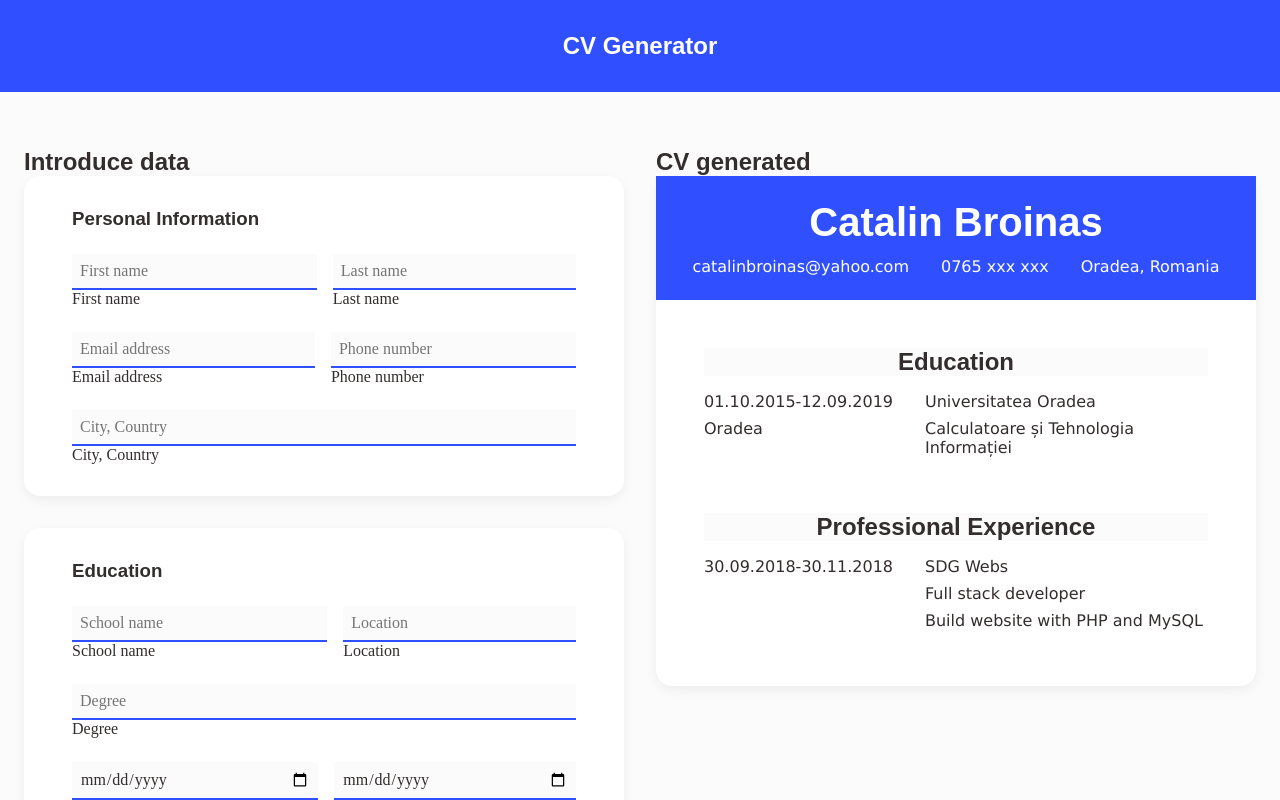
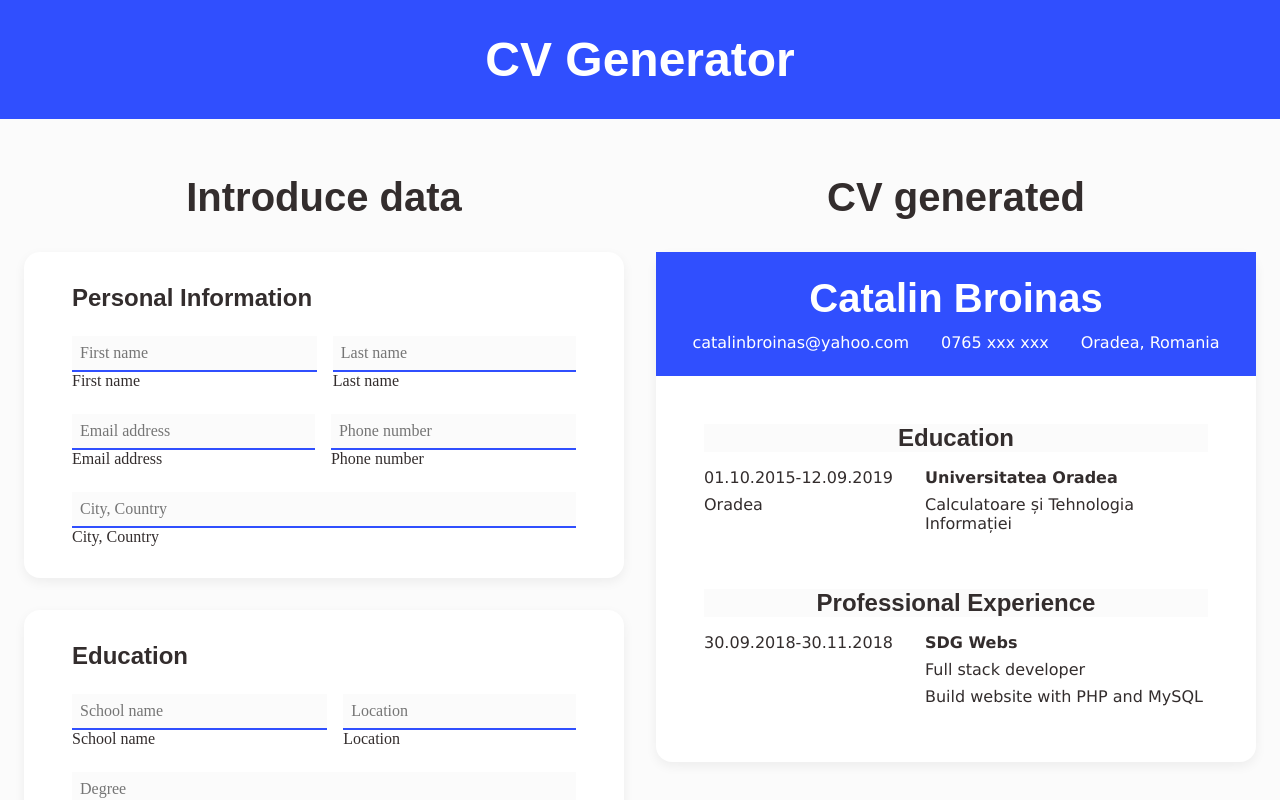
Before and after one commit to catalinbroinas/cv-application, a React (Vite) app: page / in a window 1280 px wide. Shown: the top 800 px of the page. Built offline with nearby package versions, Linux system fonts and the light colour scheme.

Commit message:
style: update typography styling
- Add base styles for .title, .sub-title, .text, and font weights

```diff
--- a/src/styles/index.css
+++ b/src/styles/index.css
@@ -97,3 +97,39 @@ footer {
   padding: 1.5rem 3rem;
   text-align: center;
 }
+
+/* Typography */
+.title {
+  font-weight: 700;
+  font-family: var(--font-title);
+  text-align: center;
+}
+
+h1.title {
+  font-size: 3rem;
+}
+
+h2.title {
+  font-size: 2.5rem;
+  margin-bottom: 2rem;
+}
+
+.sub-title {
+  font-family: var(--font-title);
+  font-weight: 600;
+  font-size: 1.5rem;
+}
+
+.text {
+  font-family: var(--font-text);
+  font-weight: 400;
+  font-size: 1rem;
+}
+
+.fw-bold {
+  font-weight: 700;
+}
+
+.fw-bolder {
+  font-weight: 500;
+}
```
